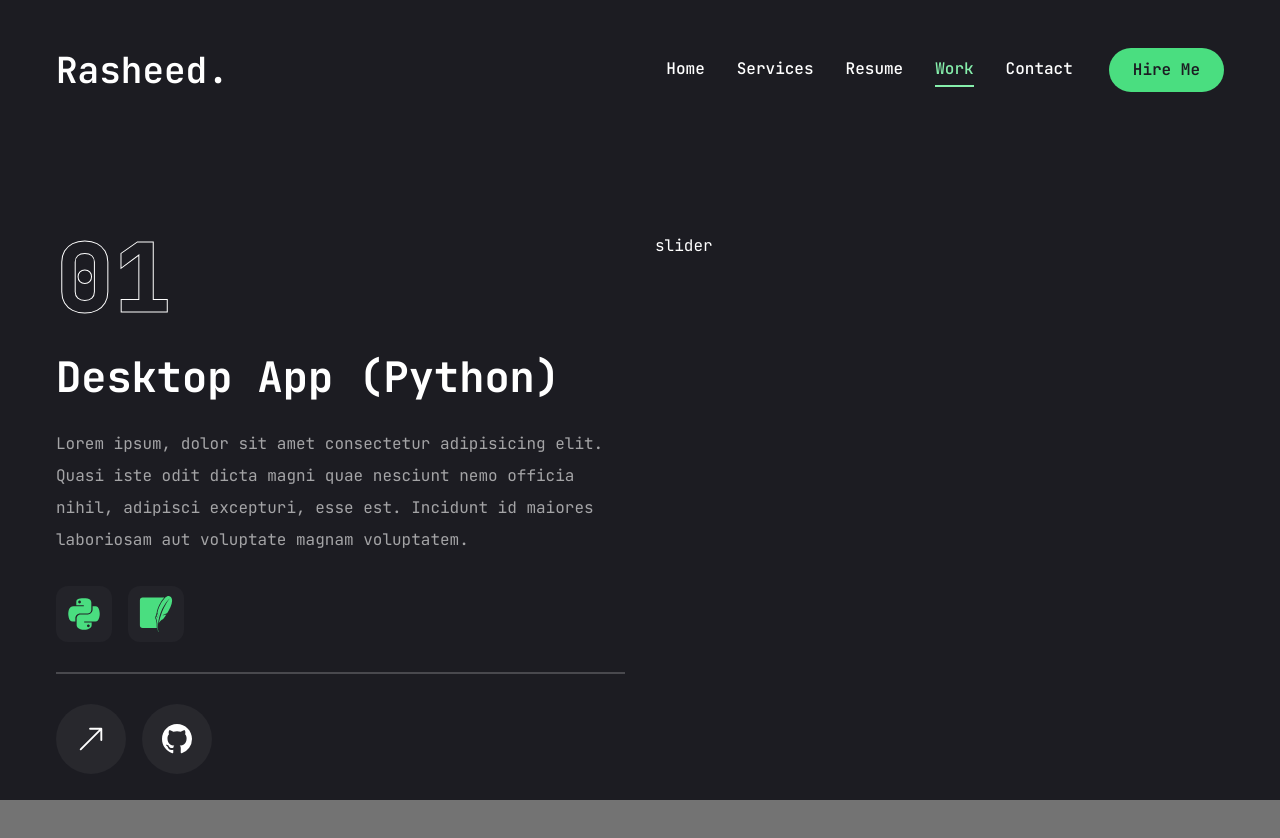
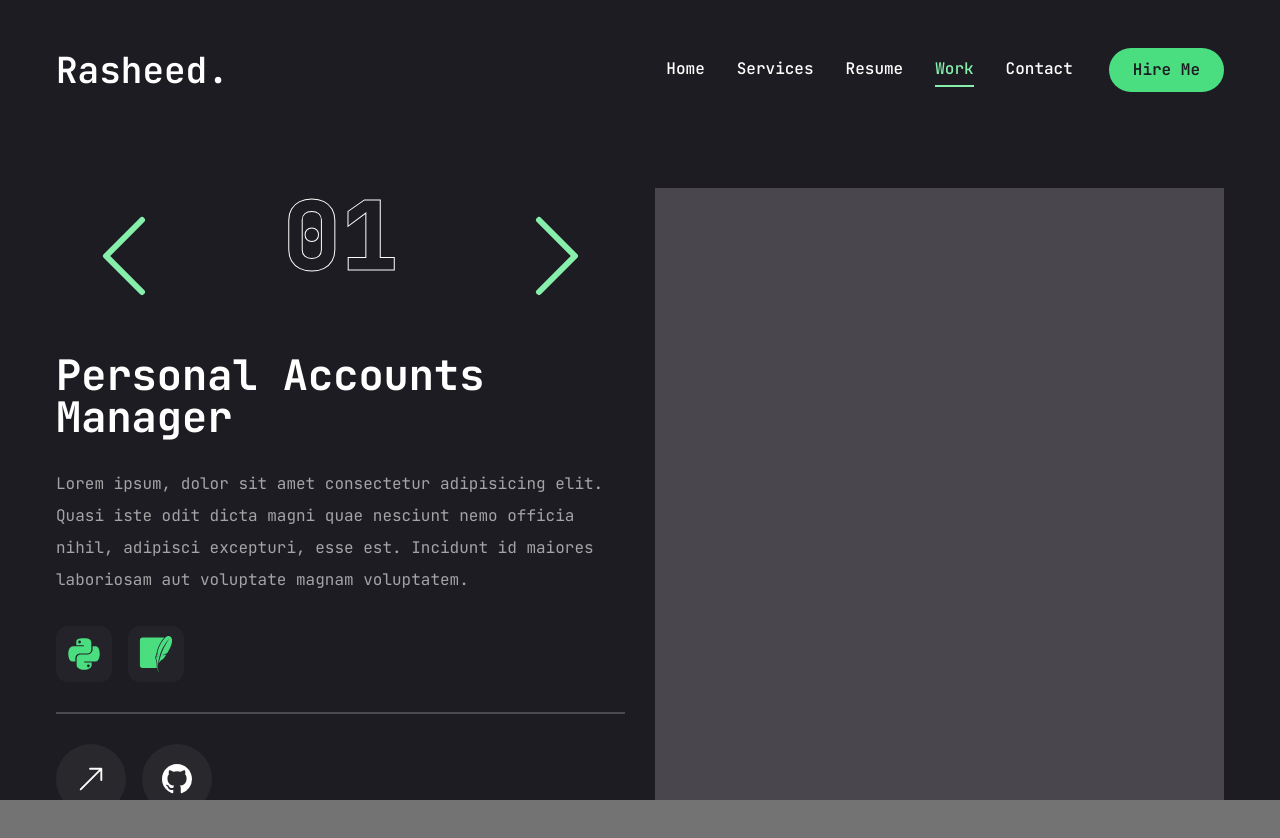
Before and after one commit to RasheedJohnson/test-portfolio, a Next.js app: page /work in a window 1280 px wide. Shown: the top 838 px of the page. Before the commit the page ends 800 px from the top, so only its background shows below. Built offline with nearby package versions, Linux system fonts and the light colour scheme.

Commit message:
add adjusted resume page

```diff
--- a/app/resume/page.jsx
+++ b/app/resume/page.jsx
@@ -89,7 +89,7 @@ const skills = {
   icon: "",
   title: "My Skills",
   description:
-    "Lorem Ipsum dolor sit amet consectetur adipisicing elit. Voluptates quibusdam, sunt explicabo inventore.",
+    "Here you'll find languages, tools and frameworks with which I've familiarised myself during the last 6+ years",
   items: [
     {
       icon: <FaHtml5 />,
@@ -165,7 +165,7 @@ const page = () => {
     >
       <div className="container mx-auto">
         <Tabs
-          defaultValue="experience"
+          defaultValue="education"
           className="flex flex-col xl:flex-row gap-[60px]"
         >
           <TabsList className="flex flex-col w-full max-w-[380px] mx-auto xl:mx-0 gap-6">
@@ -219,7 +219,7 @@ const page = () => {
                     {skills.description}
                   </p>
                 </div>
-                <ul className="grid grid-cols-2 sm:grid-cols-3 md:grid-cols-4 gap-4 xl:gap-[30px]">
+                <ul className="grid grid-cols-3 sm:grid-cols-4 md:grid-cols-4 gap-4 xl:gap-[30px]">
                   {skills.items.map((skill, index) => {
                     return (
                       <li key={index}>
@@ -247,7 +247,7 @@ const page = () => {
               value="about"
               className="w-full text-center xl:text-left"
             >
-              <ScrollArea className="h-[730px] shadow-xl shadow-black/20 p-6 rounded-lg">
+              <ScrollArea className="h-[830px] shadow-xl shadow-black/20 p-6 rounded-lg">
                 <div className="fex flex-col gap-[30px]">
                   <h3 className="text-4xl font-bold mb-10">{about.title}</h3>
                   <p className="max-w-[600px] text-white/60 mx-auto xl:mx-0 mb-8">
--- a/app/work/page.jsx
+++ b/app/work/page.jsx
@@ -6,7 +6,14 @@ import React, { useState } from "react";
 // import { Swiper, SwiperSlide } from "swiper/react";
 // import "swiper/css";
 
-import { BsArrowUpRight, BsGithub } from "react-icons/bs";
+import {
+  BsArrowUpRight,
+  BsChevronBarRight,
+  BsChevronLeft,
+  BsChevronRight,
+  BsGithub,
+} from "react-icons/bs";
+import { ChevronLeft, ChevronRight, ChevronRightCircle } from "lucide-react";
 
 import {
   Tooltip,
@@ -38,6 +45,7 @@ import {
 import Link from "next/link";
 import Image from "next/image";
 import { FiFramer } from "react-icons/fi";
+import Swiper from "swiper";
 
 // Projects
 const projects = [
@@ -50,7 +58,6 @@ const projects = [
     stack: [
       { name: "Python", icon: <FaPython /> },
       { name: "SQLite3", icon: <SiSqlite /> },
-      // { name: "CustomTkinter", icon: "./customtkinter.png" },
     ],
     image: "",
     live: "",
@@ -107,7 +114,18 @@ const projects = [
 ];
 
 const Work = () => {
-  const [project, setProject] = useState(projects[0]);
+  const [projectNum, setProjectNum] = useState(0);
+
+  const handleNext = () => {
+    if (projectNum == projects.length - 1) {
+      setProjectNum(0);
+    } else setProjectNum((prevNum) => prevNum + 1);
+  };
+  const handleBack = () => {
+    if (projectNum == 0) {
+      setProjectNum(projects.length - 1);
+    } else setProjectNum((prevNum) => prevNum - 1);
+  };
 
   return (
     <motion.section
@@ -120,21 +138,35 @@ const Work = () => {
           <div className="w-full xl:w-[50%] xl:h-[460px] flex flex-col xl:justify-between order-2 xl:order-none">
             <div className="flex flex-col gap-[30px]">
               {/* Outline num */}
-              <div className="text-8xl leading-none font-extrabold text-transparent text-outline">
-                {project.num}
+              <div className="text-8xl leading-none font-extrabold text-transparent text-outline flex flex-row justify-between">
+                <div
+                  className="text-green-300 flex justify-center items-center hover:bg-white/5 transition-all ease-in-out duration-300 rounded-full p-5"
+                  onClick={handleBack}
+                >
+                  <BsChevronLeft />
+                </div>
+                <div>{projects[projectNum].num}</div>
+                <div
+                  className=" text-green-300 flex justify-center items-center hover:bg-white/5 transition-all ease-in-out duration-300 rounded-full p-5"
+                  onClick={handleNext}
+                >
+                  <BsChevronRight />
+                </div>
               </div>
 
               {/* Project category */}
               <h2 className="text-[42px] font-bold leading-none text-white group-hover:text-green-300 transition-all duration-500 capitalize">
-                {project.category}
+                {projects[projectNum].title}
               </h2>
 
               {/* Project description */}
-              <p className="text-white/60">{project.description}</p>
+              <p className="text-white/60">
+                {projects[projectNum].description}
+              </p>
 
               {/* Stack */}
               <ul className="flex gap-4">
-                {project.stack.map((item, index) => {
+                {projects[projectNum].stack.map((item, index) => {
                   return (
                     <li key={index} className="text-xl text-green-400">
                       <TooltipProvider delayDuration={100}>
@@ -159,7 +191,7 @@ const Work = () => {
               {/* Buttons */}
               <div className="flex flex-row gap-4">
                 {/* Live Project Button */}
-                <Link href={project.live}>
+                <Link href={projects[projectNum].live}>
                   <TooltipProvider delayDuration={100}>
                     <Tooltip>
                       <TooltipTrigger className="w-[70px] h-[70px] rounded-full bg-white/5 flex justify-center items-center">
@@ -173,7 +205,7 @@ const Work = () => {
                 </Link>
 
                 {/* Github Project Button */}
-                <Link href={project.github}>
+                <Link href={projects[projectNum].github}>
                   <TooltipProvider delayDuration={100}>
                     <Tooltip>
                       <TooltipTrigger className="w-[70px] h-[70px] rounded-full bg-white/5 flex justify-center items-center">
@@ -188,7 +220,9 @@ const Work = () => {
               </div>
             </div>
           </div>
-          <div className="w-full xl:w-[50%]">slider</div>
+          <div className="w-full xl:w-[50%]">
+            <div className="h-[650px] relative flex justify-center items-center bg-pink-50/20"></div>
+          </div>
         </div>
       </div>
     </motion.section>
```
